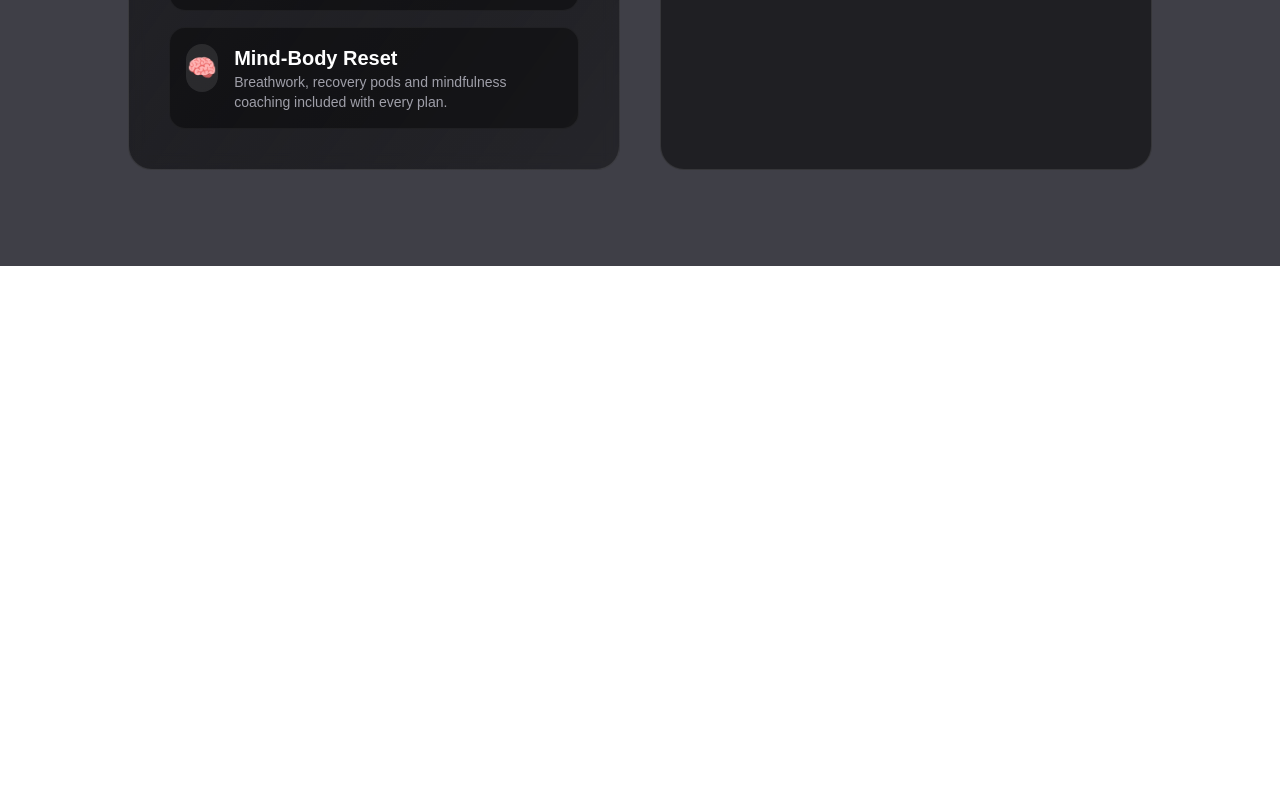
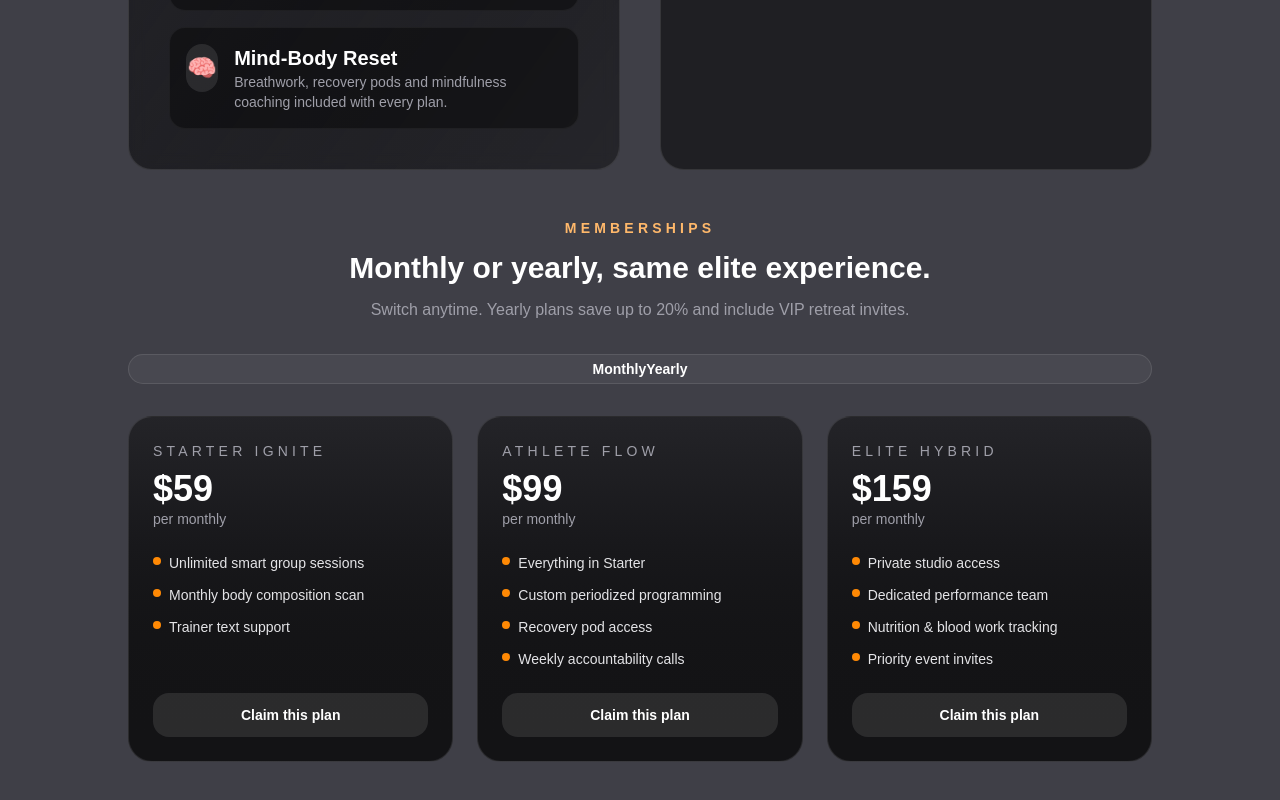
Before and after one commit to Gauravjangra2003/Gym-Management, a Next.js app: page / in a window 1280 px wide. Shown: the part 1291-2091 px from the top of the page. Before the commit the page ends 1557 px from the top, so only its background shows below. Built offline with nearby package versions, Linux system fonts and the light colour scheme.

Commit message:
plans section done

```diff
--- a/app/page.tsx
+++ b/app/page.tsx
@@ -1,6 +1,7 @@
 import Header from "@/components/layout/Header";
 import GymStatics from "@/components/sections/GymStatics";
 import HeroSection from "@/components/sections/HeroSection";
+import Plans from "@/components/sections/Plans";
 import Training from "@/components/sections/Training";
 
 
@@ -15,6 +16,7 @@ export default function Home() {
                   <HeroSection />
                   <GymStatics />
                   <Training />
+                  <Plans />
               </main>
         </div>
     </div>
--- /dev/null
+++ b/components/sections/Plans.tsx
@@ -0,0 +1,139 @@
+"use client";
+
+import { useState, useMemo } from "react";
+
+const pricingPlans = {
+  monthly: [
+    {
+      tier: "Starter Ignite",
+      price: 59,
+      features: [
+        "Unlimited smart group sessions",
+        "Monthly body composition scan",
+        "Trainer text support",
+      ],
+    },
+    {
+      tier: "Athlete Flow",
+      price: 99,
+      features: [
+        "Everything in Starter",
+        "Custom periodized programming",
+        "Recovery pod access",
+        "Weekly accountability calls",
+      ],
+    },
+    {
+      tier: "Elite Hybrid",
+      price: 159,
+      features: [
+        "Private studio access",
+        "Dedicated performance team",
+        "Nutrition & blood work tracking",
+        "Priority event invites",
+      ],
+    },
+  ],
+  yearly: [
+    {
+      tier: "Starter Ignite",
+      price: 49,
+      features: [
+        "Unlimited smart group sessions",
+        "Monthly body composition scan",
+        "Trainer text support",
+      ],
+    },
+    {
+      tier: "Athlete Flow",
+      price: 79,
+      features: [
+        "Everything in Starter",
+        "Custom periodized programming",
+        "Recovery pod access",
+        "Weekly accountability calls",
+      ],
+    },
+    {
+      tier: "Elite Hybrid",
+      price: 129,
+      features: [
+        "Private studio access",
+        "Dedicated performance team",
+        "Nutrition & blood work tracking",
+        "Priority event invites",
+      ],
+    },
+  ],
+};
+
+export default function PricingSection() {
+  const [switchPlan, setSwitchPlan] = useState("monthly");
+
+  const plans = useMemo(() => pricingPlans[switchPlan], [switchPlan]);
+
+  return (
+    <section className="space-y-8">
+      <div className="flex flex-col gap-3 text-center">
+        <p className="text-sm font-semibold uppercase tracking-[0.3em] text-orange-300">
+          Memberships
+        </p>
+        <h2 className="text-3xl font-semibold text-white">
+          Monthly or yearly, same elite experience.
+        </h2>
+        <p className="text-zinc-400">
+          Switch anytime. Yearly plans save up to 20% and include VIP retreat
+          invites.
+        </p>
+      </div>
+
+      {/* Toggle Buttons */}
+      <div className="flex justify-center rounded-full border border-white/10 bg-white/5 p-1 text-sm font-semibold">
+        <button
+          onClick={() => setSwitchPlan("monthly")}
+
+        >
+          Monthly
+        </button>
+
+        <button
+          onClick={() => setSwitchPlan("yearly")}
+
+        >
+          Yearly
+        </button>
+      </div>
+
+      {/* Plans */}
+      <div className="grid gap-6 lg:grid-cols-3">
+        {plans.map((plan) => (
+          <article
+            key={plan.tier}
+            className="relative flex flex-col gap-6 rounded-3xl border border-white/10 bg-gradient-to-b from-zinc-900/70 to-black/70 p-6"
+          >
+            <div>
+              <p className="text-sm uppercase tracking-[0.3em] text-zinc-400">
+                {plan.tier}
+              </p>
+              <p className="mt-2 text-4xl font-semibold">${plan.price}</p>
+              <p className="text-sm text-zinc-400">per {switchPlan}</p>
+            </div>
+
+            <ul className="space-y-3 text-sm text-zinc-200">
+              {plan.features.map((feature) => (
+                <li key={feature} className="flex items-start gap-2">
+                  <span className="mt-1 inline-block h-2 w-2 rounded-full bg-orange-400" />
+                  <span>{feature}</span>
+                </li>
+              ))}
+            </ul>
+
+            <button className="mt-auto rounded-2xl bg-white/10 px-4 py-3 text-sm font-semibold text-white transition hover:bg-white hover:text-black">
+              Claim this plan
+            </button>
+          </article>
+        ))}
+      </div>
+    </section>
+  );
+}
```
